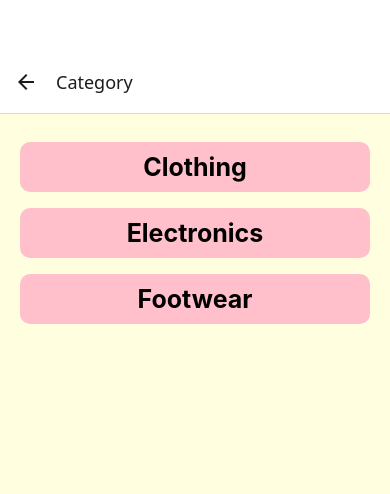
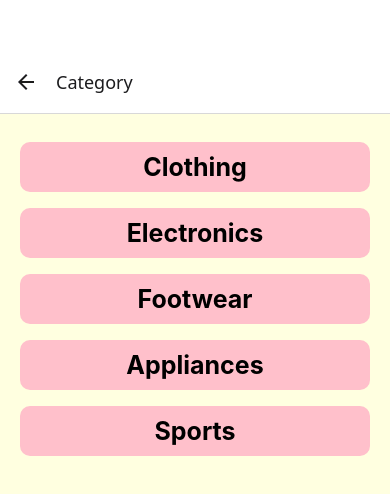
Before and after one commit to AksharaGaur/AwesomeProject, a React Native app: screen /Category in a window 390 px wide. Shown: the top 494 px of the page. Built offline with nearby package versions, Linux system fonts and the light colour scheme.

Commit message:
add product

```diff
--- a/src/Pages/HomePage.tsx
+++ b/src/Pages/HomePage.tsx
@@ -10,7 +10,7 @@ const HomePage : React.FC<Props> = ({navigation}) => {
     return(
         <View style={styles.container}>
             <Text style={styles.title}>Welcome to the store</Text>
-            <Button title='Brows Category' onPress={()=>navigation.navigate('Category')}/>
+            <Button title='Search Category' onPress={()=>navigation.navigate('Category')}/>
 
         </View>
     )
--- a/src/data/products.tsx
+++ b/src/data/products.tsx
@@ -1,7 +1,9 @@
 export const categories = [
     {id:'1', name:'Clothing'},
     {id:'2', name:'Electronics'},
-    {id:'3',name:'Footwear'}
+    {id:'3',name:'Footwear'},
+    {id:'4', name:'Appliances'},
+    {id:'5', name:'Sports'}
 ]
 
 type Product = {
@@ -18,8 +20,14 @@ type Product = {
 
 export const products : Record<string, { id: string; name: string; image: string; price:string; discription:string }[]>= {
     Clothing: [{id:'101', name:"Dress", price:'₹1,099', image:'https://img.freepik.com/free-photo/clothes-store-with-mannequin_23-2148929528.jpg?semt=ais_hybrid', discription:'A beautiful dress'}],
+
     Electronics: [{id:'102', name:'Smart Pnone', price:'₹25,000', image:'https://encrypted-tbn0.gstatic.com/images?q=tbn:ANd9GcTnxy562Qd1Z_5rR62jhsLJLZ4fnBzfXIBLYOwUlKG3vt3cFDrZGUijv68&s', discription:'Latest smartphone model'}],
-    Footwear:[{id:'103', name:'Shoes', price:'₹999', image:'https://encrypted-tbn0.gstatic.com/images?q=tbn:ANd9GcTiA9PG4i2mNefPfRNZMkDVzASqXKNENaCZk4BwoZcGfBXmwLgqqF-3I54&s', discription:'Comfortable Shoes'}]
+
+    Footwear:[{id:'103', name:'Shoes', price:'₹999', image:'https://encrypted-tbn0.gstatic.com/images?q=tbn:ANd9GcTiA9PG4i2mNefPfRNZMkDVzASqXKNENaCZk4BwoZcGfBXmwLgqqF-3I54&s', discription:'Comfortable Shoes'}],
+
+    Appliances: [{id:'104', name:"Television", price:'₹9,999', image:'https://encrypted-tbn0.gstatic.com/images?q=tbn:ANd9GcRXhBa1UIRGxTV0y24HryftN1sgA0rX3jpGlLKJ5PlnKnIEc7YICQvmAVE&s', discription:'Smart T.V'}],
+
+    Sports: [{id:'101', name:"Football", price:'₹2,299', image:'https://encrypted-tbn0.gstatic.com/images?q=tbn:ANd9GcSaIMZrwVES15MdprGY_Lw5d-pEMhouQIAiY6ws1pbSS5kUEj5XtE2H-nE&s', discription:'Best Quality'}],
 }
 
 //export const products: Record<string, { id: string; name: string; image: string }[]> = {
```
